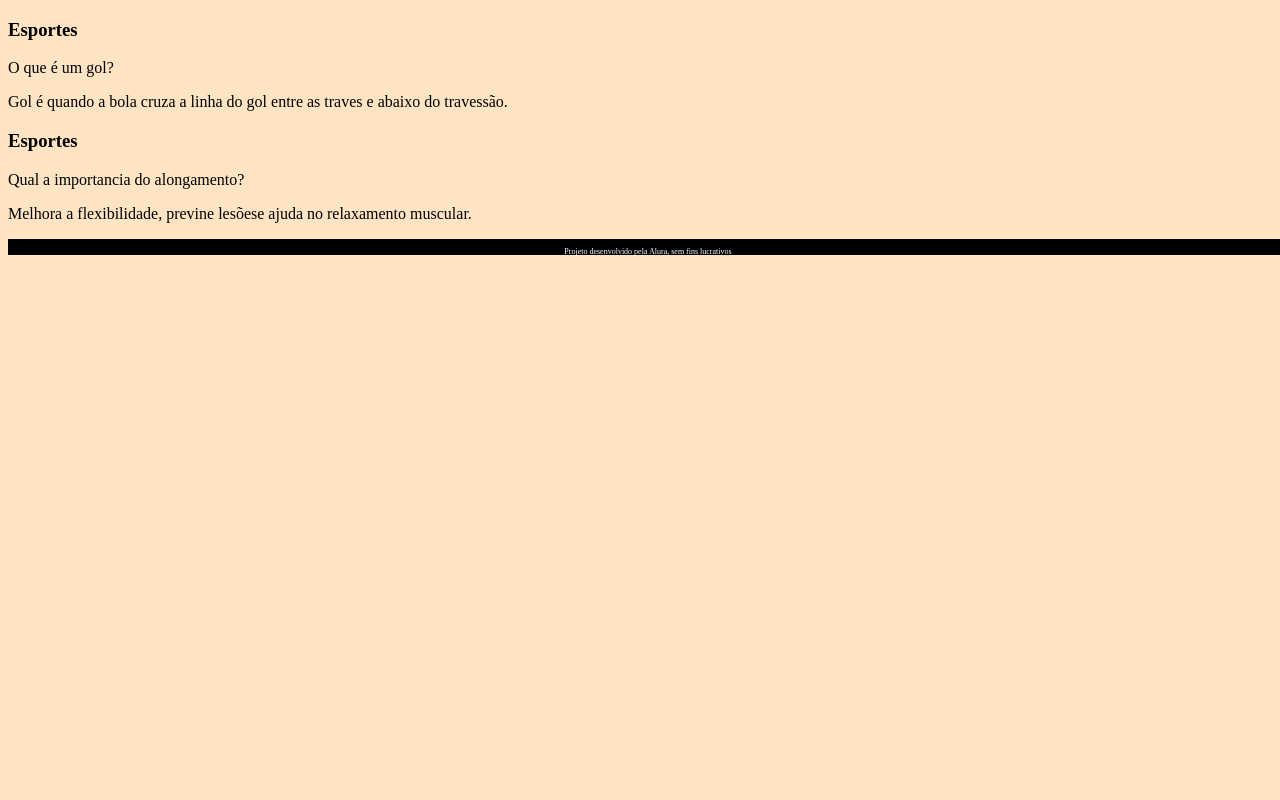
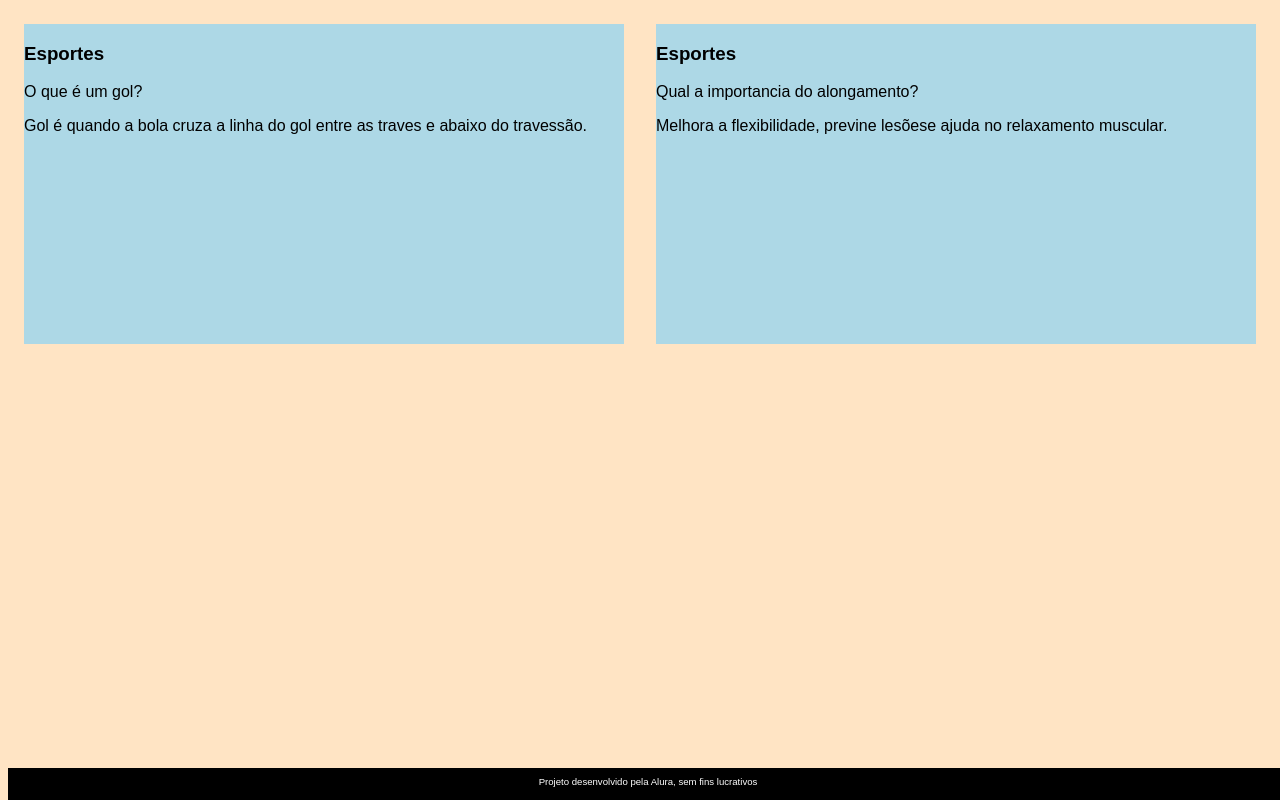
Before and after one commit to LiviacoelhoM/FlashCards-Livia-2B, a plain HTML site: page index.html in a window 1280 px wide. Drawn offline with Linux system fonts and the light colour scheme; files that its build step writes are made by us from their sources.

Commit message:
Update style.css

```diff
--- a/style.css
+++ b/style.css
@@ -1,17 +1,31 @@
 body {
     background-color: bisque;
+    font-family: Arial, Helvetica, sans-serif;
+}
+
+#container {
+    display: flex;
+}
+
+.cartao {
+    margin: 1rem 1rem;
+    background-color: lightblue;
+    height: 20rem;
+    flex-grow: 1;
+    flex-basis: calc(33% - 6rem);
 }
 
 footer {
     background-color: black;
     color:white;
-    bottom/0%;
+    bottom:0%;
     position: fixed;
     width: 100%;
-    height: 1rem;
+    height: 2rem;
 }
 
 footer p {
     text-align: center;
-    font-size: 0.5rem;
+    font-size: 0.6rem;
+    margin-top: 0.5rem;
 }
```
